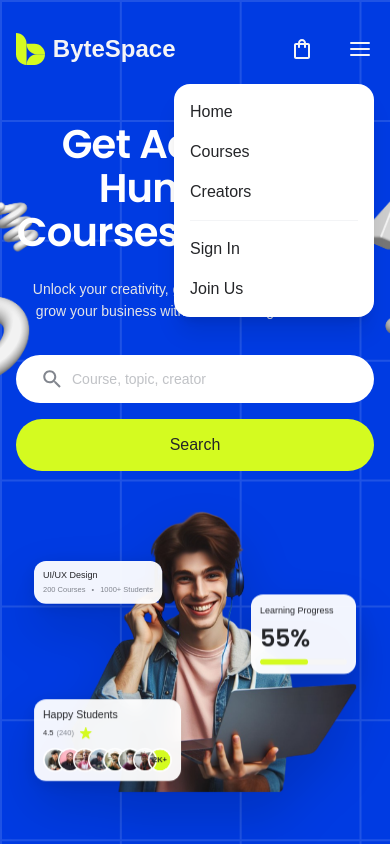
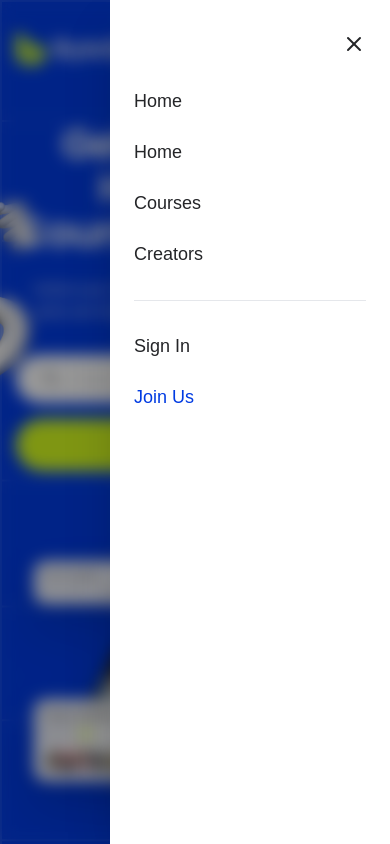
Before and after one commit to Rifat-2020831030/ByteSpace_Task, a Next.js app: page / in a window 390 px wide. Both pictures are taken after a click on the button 360 px from the left and 49 px from the top of the page. Shown: the top 844 px of the page. Built offline with nearby package versions, Linux system fonts and the light colour scheme; a web font is replaced by a local one.

Commit message:
refactor(layout): extract standard MobileMenu slide-out drawer for reusability

```diff
--- a/src/components/layout/AuthLayout.tsx
+++ b/src/components/layout/AuthLayout.tsx
@@ -7,6 +7,7 @@ import React from "react";
 import { CourseCard } from "../ui/CourseCard";
 import { AvatarGroup } from "../ui/AvatarGroup";
 import { TintedShape } from "../ui/TintedShape";
+import { MobileMenu } from "./MobileMenu";
 
 export type AuthLayoutProps = {
   leftTitle: string;
@@ -94,20 +95,11 @@ export function AuthLayout({ leftTitle, leftDescription, children }: AuthLayoutP
           </button>
         </div>
 
-        {/* Mobile Dropdown Menu */}
-        {isMenuOpen && (
-          <div className="absolute top-[80px] right-6 w-[200px] bg-white rounded-[16px] p-4 shadow-xl flex flex-col gap-4 lg:hidden text-brand-gray-950 z-50 animate-in slide-in-from-top-2">
-            <Link href="/" className="font-body font-medium text-[16px]">
-              Home
-            </Link>
-            <Link href="/login" className="font-body font-normal text-[16px]">
-              Sign In
-            </Link>
-            <Link href="/register" className="font-body font-normal text-[16px]">
-              Create an Account
-            </Link>
-          </div>
-        )}
+        {/* Mobile Menu Drawer */}
+        <MobileMenu
+          isOpen={isMenuOpen}
+          onClose={() => setIsMenuOpen(false)}
+        />
 
         {/* Left Side (Hidden on smaller screens, shown on lg) */}
         <div className="hidden lg:flex flex-col relative w-full h-full">
--- a/src/components/layout/Header.tsx
+++ b/src/components/layout/Header.tsx
@@ -4,6 +4,7 @@ import { ASSETS } from "@/lib/assets";
 import Image from "next/image";
 import Link from "next/link";
 import { useState } from "react";
+import { MobileMenu } from "./MobileMenu";
 
 type NavLink = { label: string; href: string };
 
@@ -80,35 +81,12 @@ export function Header({ navLinks = [] }: { navLinks?: NavLink[] }) {
         </button>
       </div>
 
-      {/* Mobile Dropdown Menu */}
-      {isMenuOpen && (
-        <div className="absolute top-[60px] right-0 w-[200px] bg-white rounded-[16px] p-4 shadow-xl flex flex-col gap-4 md:hidden text-brand-gray-950 z-50 animate-in slide-in-from-top-2">
-          {navLinks.map((link, idx) => (
-            <Link
-              key={idx}
-              href={link.href}
-              className={`font-body text-[16px] ${
-                idx === 0 ? "font-medium" : "font-normal"
-              }`}
-            >
-              {link.label}
-            </Link>
-          ))}
-          <hr className="border-gray-100" />
-          <Link
-            href="#"
-            className="font-body font-normal text-[16px] sm:hidden"
-          >
-            Sign In
-          </Link>
-          <Link
-            href="#"
-            className="font-body font-normal text-[16px] sm:hidden"
-          >
-            Join Us
-          </Link>
-        </div>
-      )}
+      {/* Mobile Menu Drawer */}
+      <MobileMenu
+        isOpen={isMenuOpen}
+        onClose={() => setIsMenuOpen(false)}
+        navLinks={navLinks}
+      />
     </header>
   );
 }
--- /dev/null
+++ b/src/components/layout/MobileMenu.tsx
@@ -0,0 +1,88 @@
+"use client";
+
+import Link from "next/link";
+import React, { useEffect } from "react";
+
+export type NavLink = { label: string; href: string };
+
+type MobileMenuProps = {
+  isOpen: boolean;
+  onClose: () => void;
+  navLinks?: NavLink[];
+};
+
+export function MobileMenu({ isOpen, onClose, navLinks = [] }: MobileMenuProps) {
+  // Prevent scrolling when menu is open
+  useEffect(() => {
+    if (isOpen) {
+      document.body.style.overflow = "hidden";
+    } else {
+      document.body.style.overflow = "";
+    }
+    return () => {
+      document.body.style.overflow = "";
+    };
+  }, [isOpen]);
+
+  if (!isOpen) return null;
+
+  return (
+    <div className="fixed inset-0 z-[100] lg:hidden">
+      {/* Overlay */}
+      <div
+        className="absolute inset-0 bg-black/40 backdrop-blur-sm animate-in fade-in duration-300"
+        onClick={onClose}
+      />
+
+      {/* Drawer */}
+      <div className="absolute top-0 right-0 h-full w-[280px] bg-white shadow-2xl flex flex-col p-6 animate-in slide-in-from-right duration-300">
+        <div className="flex justify-end mb-6">
+          <button
+            onClick={onClose}
+            aria-label="Close Menu"
+            className="p-2 -mr-2 text-brand-gray-950 hover:bg-gray-100 rounded-full transition-colors"
+          >
+            <svg width="24" height="24" viewBox="0 0 24 24" fill="none" stroke="currentColor" strokeWidth="2" strokeLinecap="round" strokeLinejoin="round">
+              <line x1="18" y1="6" x2="6" y2="18"></line>
+              <line x1="6" y1="6" x2="18" y2="18"></line>
+            </svg>
+          </button>
+        </div>
+
+        <nav className="flex flex-col gap-6 text-brand-gray-950">
+          <Link href="/" className="font-body font-medium text-[18px]" onClick={onClose}>
+            Home
+          </Link>
+
+          {navLinks.map((link, idx) => (
+            <Link
+              key={idx}
+              href={link.href}
+              className="font-body font-medium text-[18px]"
+              onClick={onClose}
+            >
+              {link.label}
+            </Link>
+          ))}
+
+          <hr className="border-gray-200 my-2" />
+
+          <Link
+            href="/login"
+            className="font-body font-medium text-[18px]"
+            onClick={onClose}
+          >
+            Sign In
+          </Link>
+          <Link
+            href="/register"
+            className="font-body font-medium text-[18px] text-brand-blue"
+            onClick={onClose}
+          >
+            Join Us
+          </Link>
+        </nav>
+      </div>
+    </div>
+  );
+}
```
